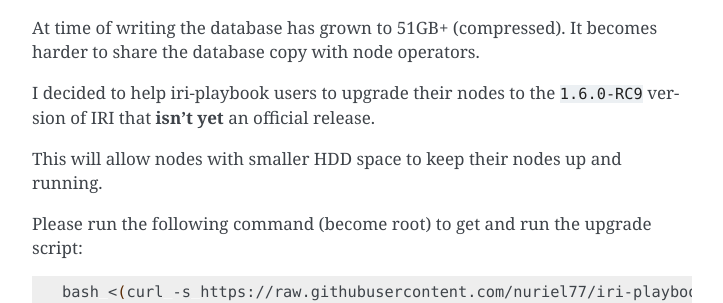
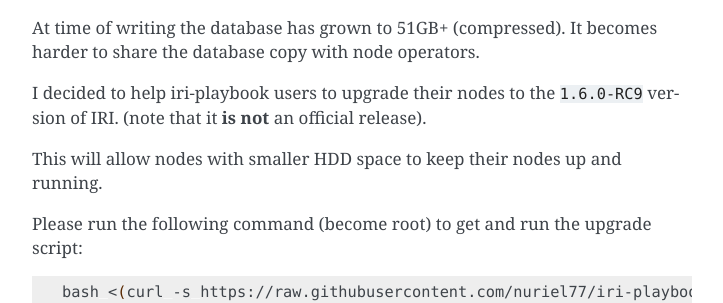
Before and after one commit to nuriel77/iri-playbook, a Sphinx documentation site: the page built from docs/appendix.rst, in a window 1280 px wide and 900 px high, scrolled down 15181 px. Shown: the part 179-482 px from the top of the window, without its empty margins (388-1111 px from the left). Built offline with Sphinx 7.4.7, drawn with Linux system fonts in a browser that asks for light colours.

Commit message:
Doc update

```diff
--- a/docs/appendix.rst
+++ b/docs/appendix.rst
@@ -683,7 +683,7 @@
 
 At time of writing the database has grown to 51GB+ (compressed). It becomes harder to share the database copy with node operators.
 
-I decided to help iri-playbook users to upgrade their nodes to the ``1.6.0-RC9`` version of IRI that **isn't yet** an official release.
+I decided to help iri-playbook users to upgrade their nodes to the ``1.6.0-RC9`` version of IRI. (note that it **is not** an official release).
 
 This will allow nodes with smaller HDD space to keep their nodes up and running.
 
```
